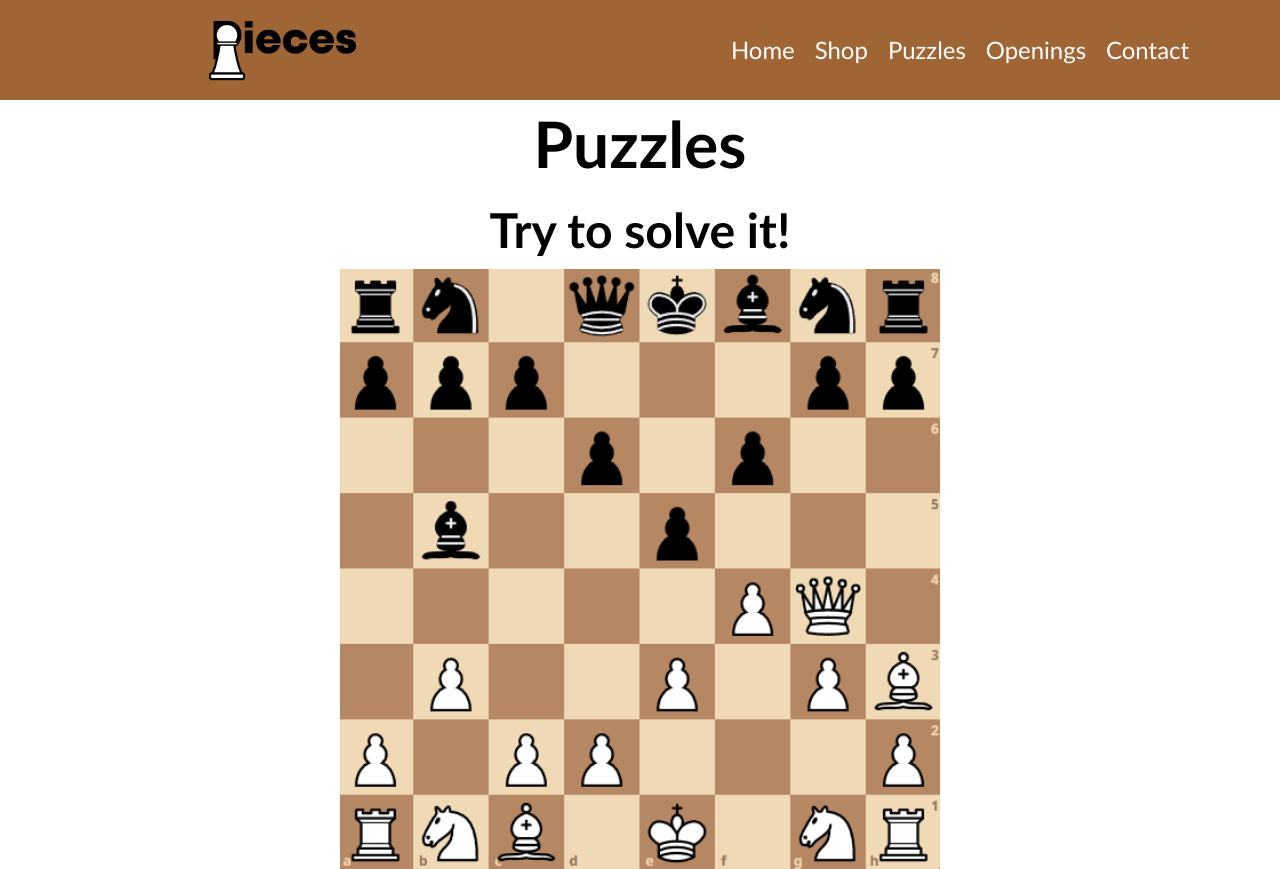
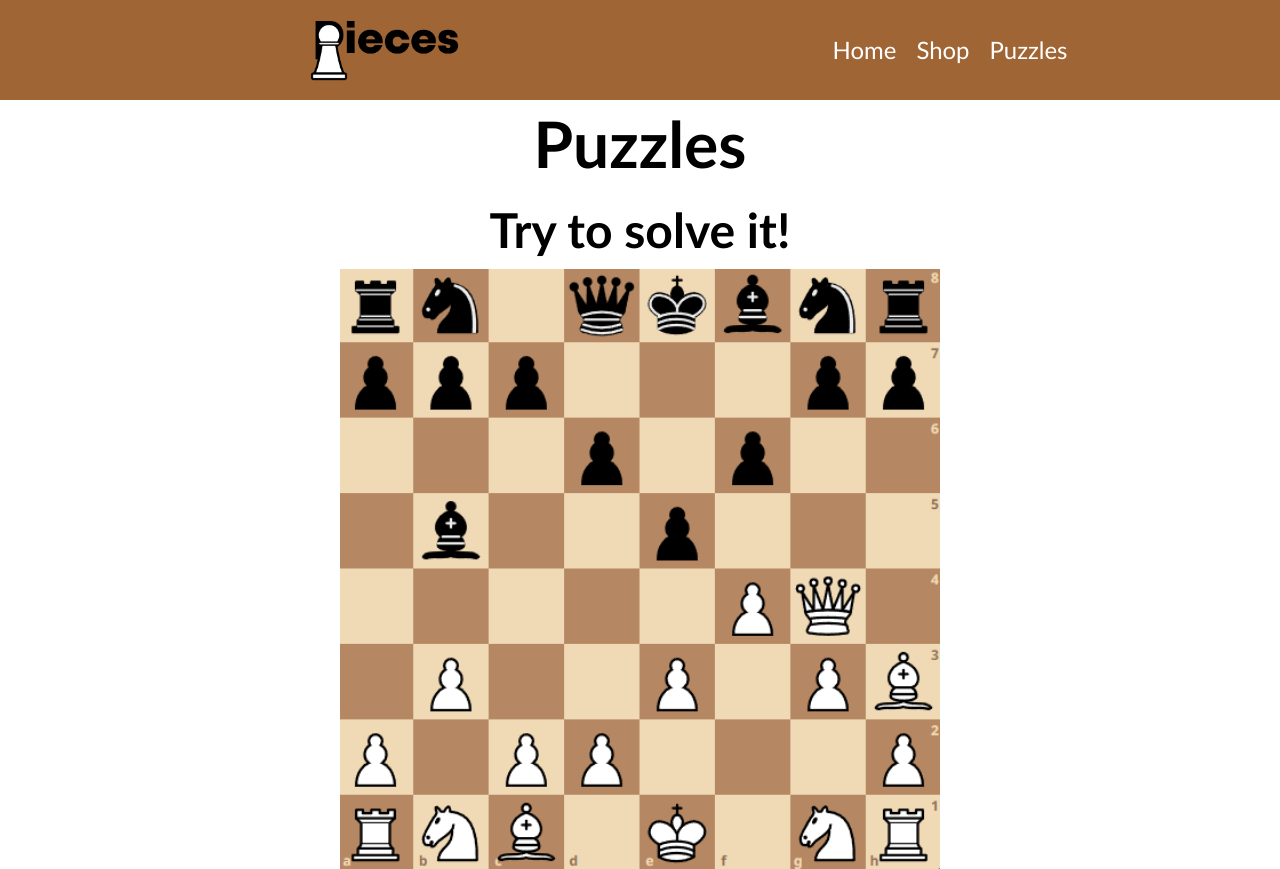
Before and after one commit to JCanDoCode/JoselCanlas_TermProject, a plain HTML site: page puzzles/puzzleone.html in a window 1280 px wide. Shown: the top 869 px of the page. Drawn offline with Linux system fonts and the light colour scheme.

Commit message:
Update1 puzzleone.html

```diff
--- a/puzzles/puzzleone.html
+++ b/puzzles/puzzleone.html
@@ -17,8 +17,6 @@
                 <li class="nav-item"><a href="../index.html">Home</a></li>
                 <li class="nav-item"><a href="../shop.html">Shop</a></li>
                 <li class="nav-item"><a href="../puzzles.html">Puzzles</a></li>
-                <li class="nav-item"><a href="../openings.html">Openings</a></li>
-                <li class="nav-item"><a href="../contact.html">Contact</a></li>
             </ul>
             <a class="logo" href="../index.html"></a>
         </nav>
```
